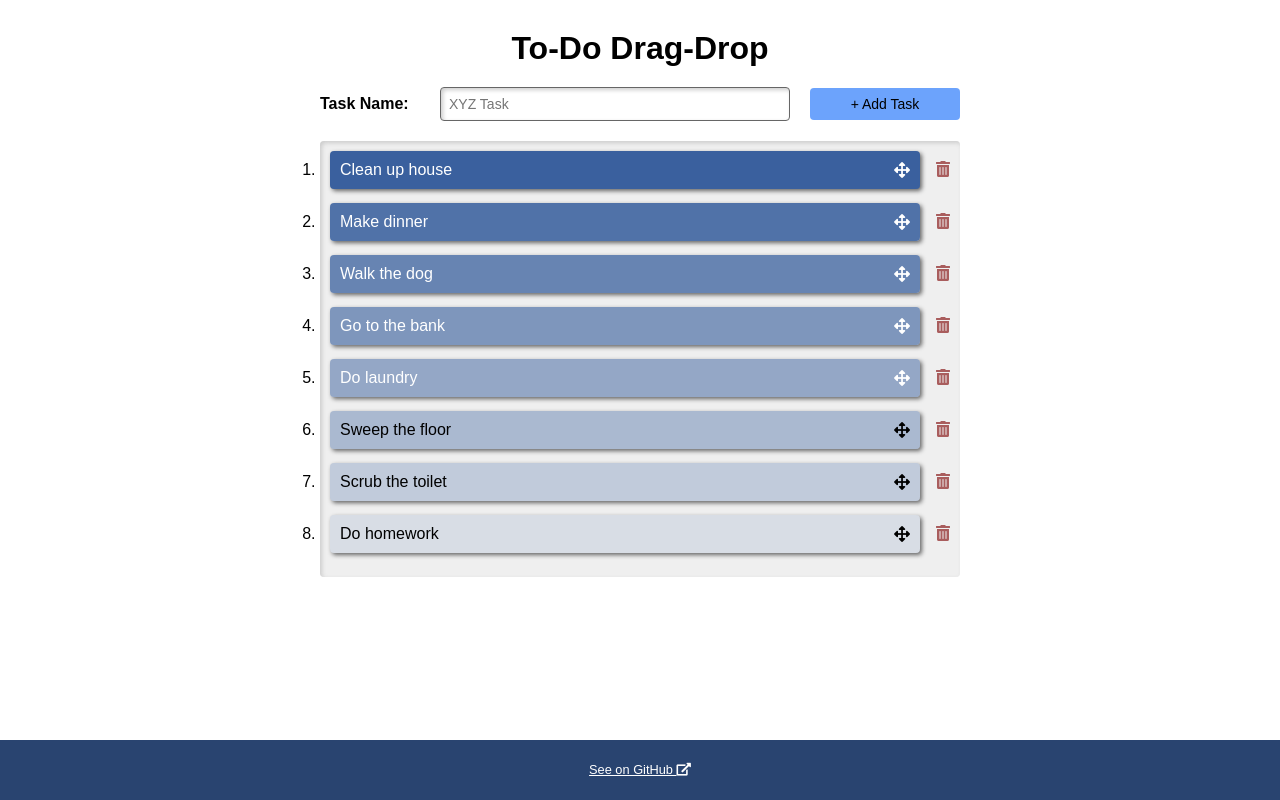
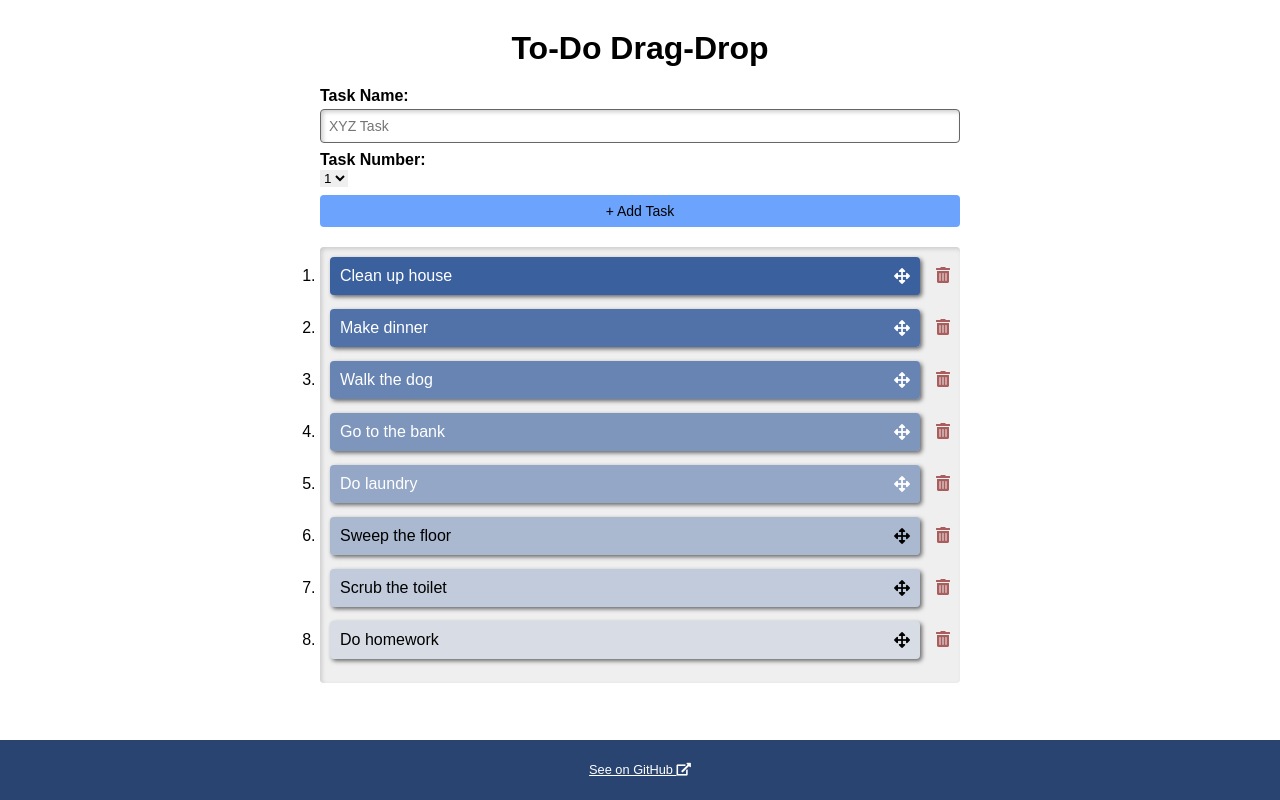
Before and after one commit to siuangie91/react-dragdrop, a React (Create React App) app: page / in a window 1280 px wide. Built offline with nearby package versions, Linux system fonts and the light colour scheme; the HTML template or start-up script is replaced by a standard one.

Commit message:
basic implementation of choosing task number to insert at

```diff
--- a/public/style.css
+++ b/public/style.css
@@ -49,8 +49,10 @@ header {
 }
 
 #project-input label {
+	display: block;
+	margin-top: 8px;
+	padding-right: 8px;
 	font-weight: bold;
-	padding-right: 8px;
 }
 
 #project-input input {
@@ -74,7 +76,7 @@ header {
   background: #6ca3fc;
   cursor: pointer;
 }
-
+/*
 @media screen and (min-width: 768px) {
 	#project-input {
 		display: flex;
@@ -101,7 +103,7 @@ header {
 		width: 100%;
 		flex-shrink: 0;
 	}
-}
+}*/
 
 #projects-container {
 	margin-top: 20px;
--- a/src/components/ProjectContextProvider.js
+++ b/src/components/ProjectContextProvider.js
@@ -15,10 +15,13 @@ class ProjectContextProvider extends Component {
     }
   }
 
-  addProject = newProject => {
+  addProject = (newProject, idx) => {
+  	let projectList = this.state.projectsData
+  	projectList.splice(idx, 0, newProject);
+
     this.setState(prevState => (
       {
-        projectsData: [...prevState.projectsData, newProject]
+        projectsData: projectList
       }
     ), () => {
     	logMsg('Data after adding:', this.state.projectsData);
--- a/src/components/ProjectInput.js
+++ b/src/components/ProjectInput.js
@@ -13,36 +13,65 @@ class ProjectInput extends Component {
     this.inputRef = React.createRef();
 
     this.state = {
-      inputText: "",
+      inputValue: {
+        text: "",
+        idx: 0
+      },
       error: false
     };
   }
 
   clickHandler = () => {
-    const {inputText} = this.state;
+    const {inputValue} = this.state;
     // put focus back into input field
     this.inputRef.current.focus();
 
     // check if task is empty string
-    if(!inputText.trim()) {
+    if(!inputValue.text.trim()) {
       logMsg('Cannot add an empty task');
       this.setState({error: true});
       return;
     }
 
-    logMsg('Added task:', inputText);
+    logMsg(`Adding task: ${inputValue.text} at idx: ${inputValue.idx}`);
 
-    this.context.addProject({name: inputText});
+    this.context.addProject({name: inputValue.text}, inputValue.idx);
 
     // clear input field
-    this.setState({inputText: ""});
+    this.setState({
+      inputValue: {
+        text: "",
+        idx: 0
+      }
+    });
   }
 
-  changeHandler = e => {
-    this.setState({
-      inputText: e.target.value,
-      error: false
-    });
+  textChangeHandler = e => {
+    // See reference re Event Pooling: https://reactjs.org/docs/events.html#event-pooling
+    const targetValue = e.target.value;
+
+    this.setState(prevState => (
+      {
+        inputValue: {
+          text: targetValue,
+          idx: prevState.inputValue.idx
+        }
+      }
+    ));
+  }
+
+  taskNumChangeHandler = e => {
+    // See reference re Event Pooling: https://reactjs.org/docs/events.html#event-pooling
+    const targetValue = e.target.value;
+
+    this.setState(prevState => (
+      {
+        inputValue: {
+          text: prevState.inputValue.text,
+          idx: targetValue
+        }
+      }
+    ));
   }
 
   render() {
@@ -63,8 +92,20 @@ class ProjectInput extends Component {
                 <label>Task Name:</label>
                 <input type="text" placeholder="XYZ Task"
                   ref={this.inputRef}
-                  value={this.state.inputText}
-                  onChange={e => this.changeHandler(e)}/>
+                  value={this.state.inputValue.text}
+                  onChange={e => this.textChangeHandler(e)}/>
+
+                <label>Task Number:</label>
+                <select
+                  value={this.state.inputValue.idx}
+                  onChange={e => this.taskNumChangeHandler(e)}>
+                  {
+                    value.projectsData.map((project, i) => (
+                      <option key={i} value={i}>{i+1}</option>
+                    ))
+                  }
+                </select>
+
                 <button onClick={this.clickHandler}>+ Add Task</button>
               </section>
             );
```
